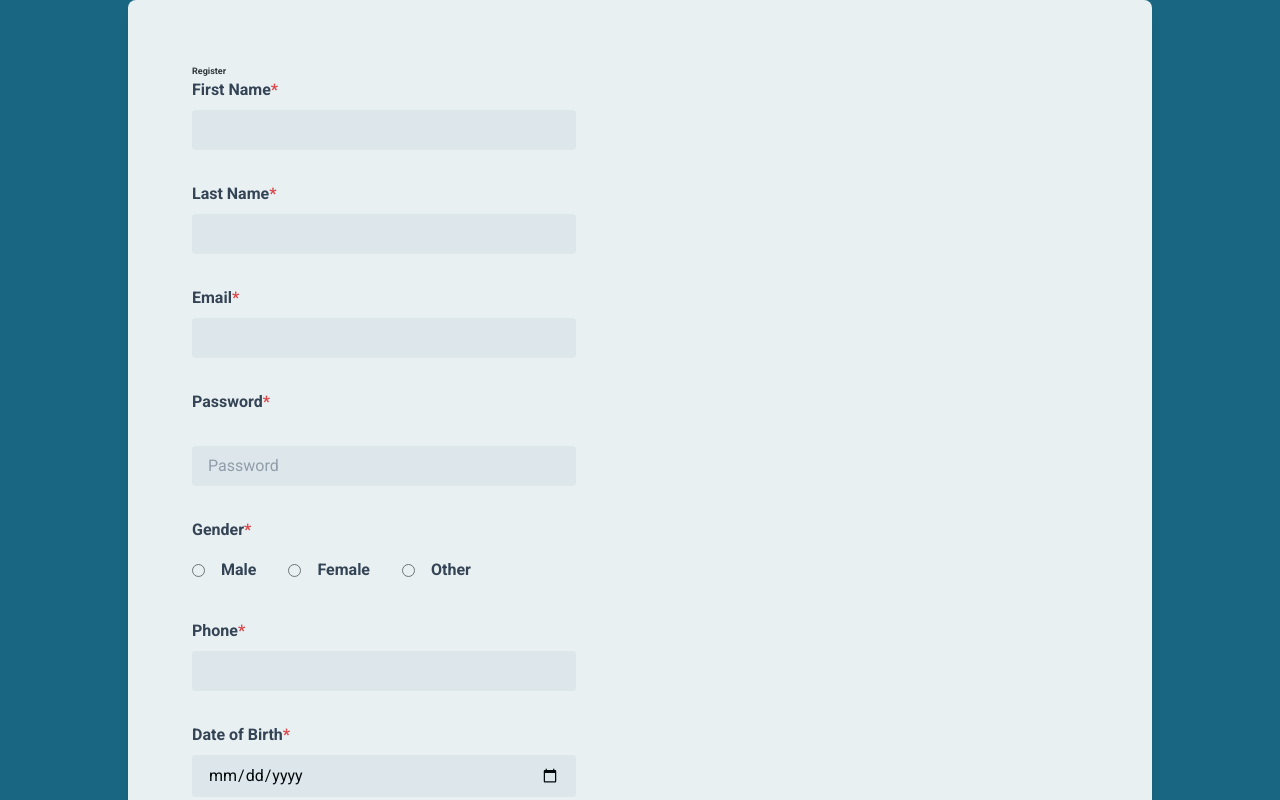
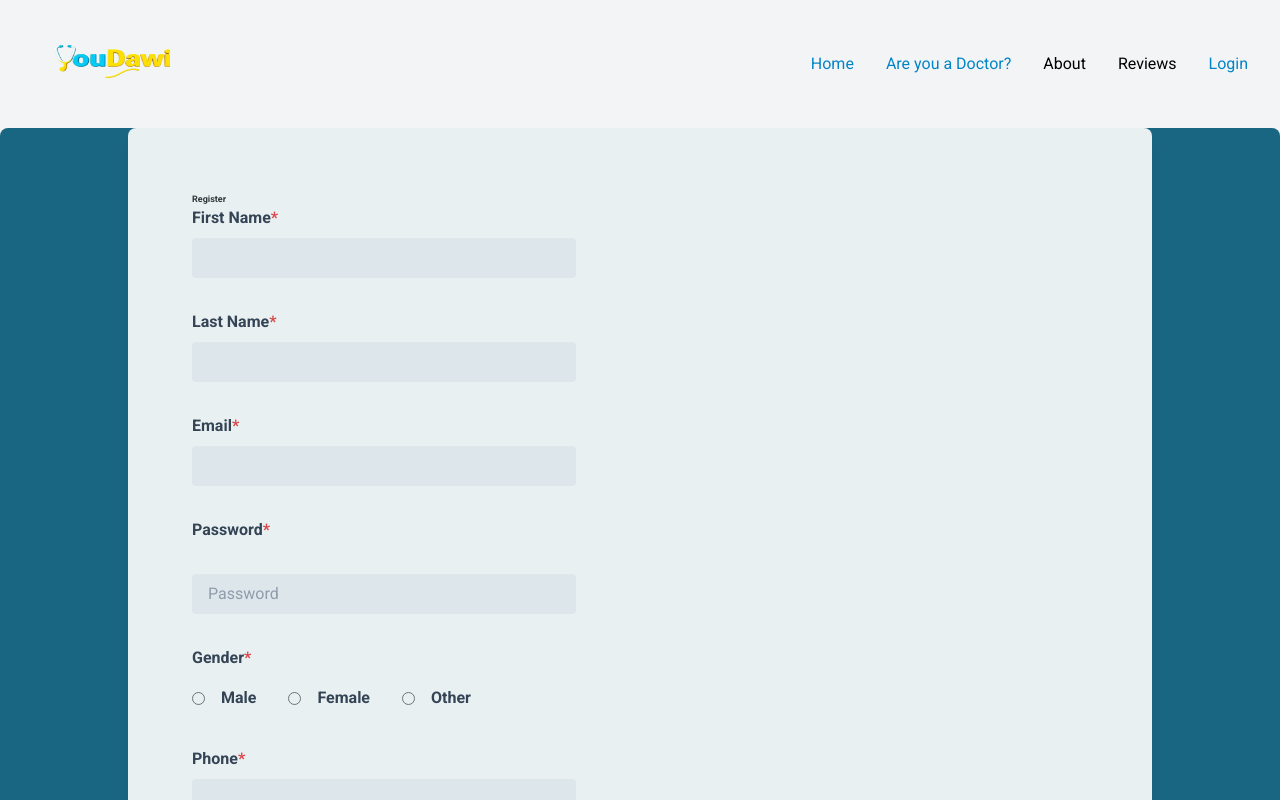
Before and after one commit to abdallahgamal110a/YouDawi1, a React (Create React App) app in the folder client/: page /register in a window 1280 px wide. Shown: the top 800 px of the page. Built offline with nearby package versions, Linux system fonts and the light colour scheme.

Commit message:
added navbar

```diff
--- a/client/src/components/AdminLogin.js
+++ b/client/src/components/AdminLogin.js
@@ -1,9 +1,12 @@
 import React, { useState } from 'react';
+import Navbar from '../components/Navbar';
 
 
 const AdminLogin = () => {
 
     return (
+      <>
+      <Navbar/>
         <div className="min-h-screen flex items-center justify-center bg-primary-35">
 
             <div className="flex w-4/5 h-4/5 max-h-70 bg-white opacity-90 rounded-2xl shadow-lg overflow-hidden">
@@ -73,7 +76,7 @@
                 </div>
             </div>
         </div>
-
+</>
     );
 };
 
--- a/client/src/components/DoctorRegister.js
+++ b/client/src/components/DoctorRegister.js
@@ -1,6 +1,7 @@
 import React, { useState } from 'react';
 import { registerDoctor } from '../services/DoctorService';
 import { Link } from 'react-router-dom';
+import Navbar from '../components/Navbar';
 
 const DoctorRegisterForm = () => {
     const [formData, setFormData] = useState({
@@ -81,6 +82,8 @@
     };
 
     return (
+      <>
+      <Navbar/>
         <div className="min-h-screen flex items-center justify-center bg-primary-35">
           <div className="flex w-4/5 h-4/5 max-h-70 bg-white opacity-90 rounded-2xl shadow-lg overflow-hidden">
             <div className="w-1/2 p-8">
@@ -226,6 +229,7 @@
                 </div>
         </div>
         </div>
+        </>
     );
 };
 
--- a/client/src/components/Login.js
+++ b/client/src/components/Login.js
@@ -29,6 +29,8 @@
     };
 
     return (
+      <>
+      <Navbar/>
         <div className="min-h-screen flex items-center justify-center bg-primary-35">
 
             <div className="flex w-4/5 h-4/5 max-h-70 bg-white opacity-90 rounded-2xl shadow-lg overflow-hidden">
@@ -108,7 +110,7 @@
                 </div>
             </div>
         </div>
-
+</>
     );
 };
 
--- a/client/src/components/Register.js
+++ b/client/src/components/Register.js
@@ -2,6 +2,7 @@
 import { useForm } from 'react-hook-form';
 import { Link } from 'react-router-dom';
 import patientService from '../services/PatientService';
+import Navbar from '../components/Navbar';
 
 const Register = () => {
         const { register, handleSubmit, reset } = useForm();
@@ -43,8 +44,9 @@
             }
         };
 
-    return (
-        <div className="min-h-screen flex items-center justify-center bg-primary-35">
+    return (<>
+    <Navbar/>
+        <div className="min-h-screen flex items-center rounded-2xl justify-center bg-primary-35">
             <div className="flex w-4/5 h-4/5 max-h-70 bg-white opacity-90 rounded-2xl shadow-lg overflow-hidden">
                 <div className="w-1/2 p-8">
                     <h2 className="text-lg font-semibold">Register</h2>
@@ -211,6 +213,7 @@
                 </div>
             </div>
         </div>
+        </>
     );
 };
 
--- a/client/src/components/registerNurse.js
+++ b/client/src/components/registerNurse.js
@@ -1,11 +1,13 @@
 import React, { useState } from 'react';
 import { Link } from 'react-router-dom';
 import { registerNurse } from '../services/DoctorService';
+import Navbar from '../components/Navbar';
 
 const registerNurseForm = () => {
 
-        return (
-          <div className="min-h-screen flex items-center justify-center bg-primary-35">
+        return (<>
+          <Navbar/>
+          <div className="min-h-screen flex items-center rounded-2xl justify-center bg-primary-35">
           <div className="flex w-4/5 h-4/5 max-h-70 bg-white opacity-90 rounded-2xl shadow-lg overflow-hidden">
             <div className="w-1/2 p-8">
                     <h2 className="text-5xl font-bold text-primary-30 text-center mb-1">Register Nurse</h2>
@@ -99,6 +101,7 @@
                 </div>
             </div>
         </div>
+        </>
                     );
                 };
 
```
